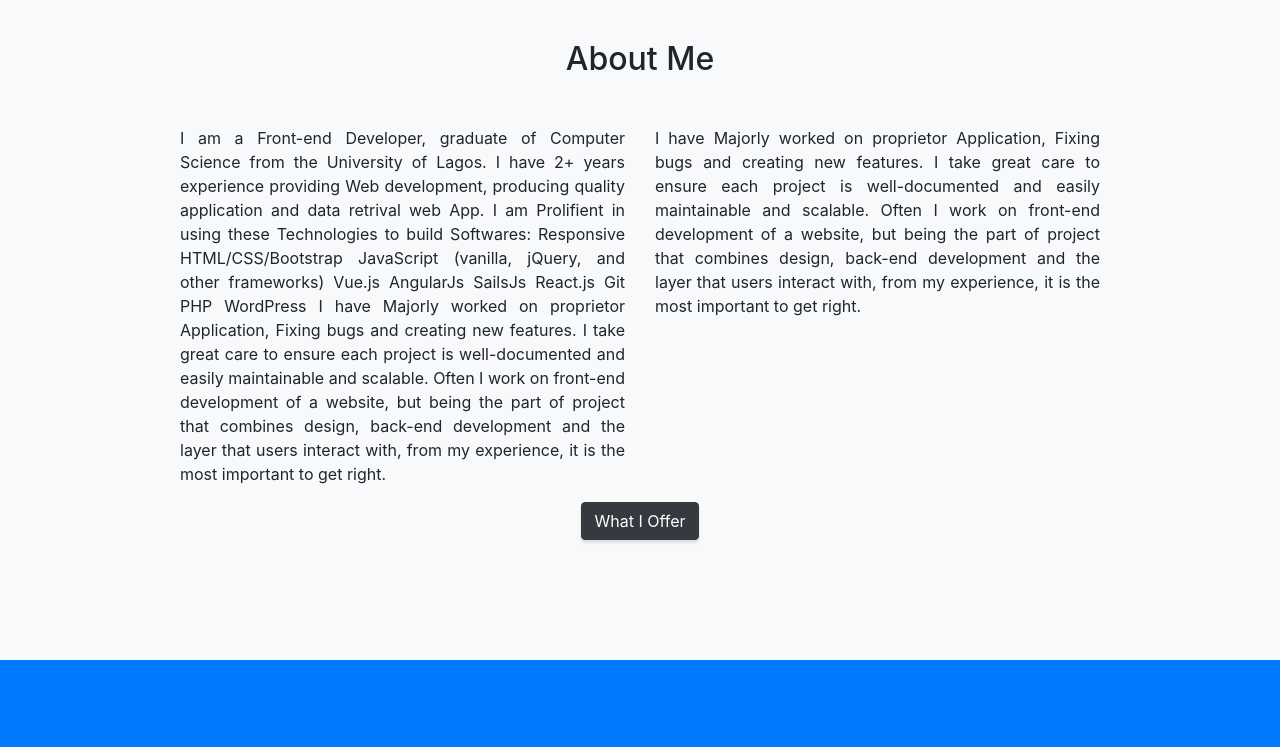
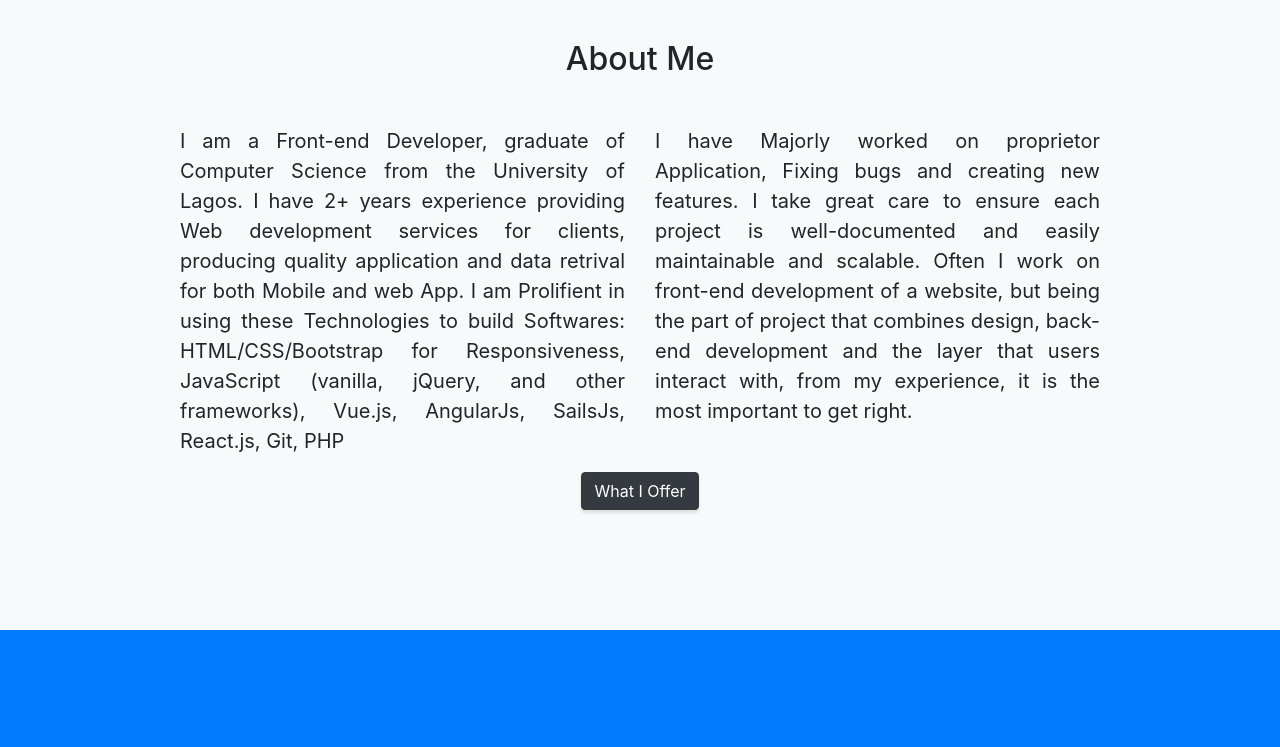
Before and after one commit to chinedu16/portfolio-web-ui, a website with bundled scripts: page index.html in a window 1280 px wide. Shown: the part 880-1627 px from the top of the page. Built offline with nearby package versions, Linux system fonts and the light colour scheme.

Commit message:
changes to contents

```diff
--- a/index.html
+++ b/index.html
@@ -72,24 +72,19 @@
           <div class="col-lg-10 mx-auto">
             <h2>About Me</h2>
             <p class="lead mb-5">
-              <div class="row" style="text-align: justify;">
+              <div class="row" style="text-align: justify; font-size: 20px;">
                 <div class="col-md-6">
                   I am a Front-end Developer, graduate of Computer Science from the University of Lagos.
-                  I have 2+ years experience providing Web development, producing quality application and data retrival web App.
+                  I have 2+ years experience providing Web development services for clients, producing quality application and data retrival for both Mobile and web App.
                   I am Prolifient in using these Technologies to build Softwares:
-                  Responsive HTML/CSS/Bootstrap
-                  JavaScript (vanilla, jQuery, and other frameworks)
-                  Vue.js
-                  AngularJs
-                  SailsJs
-                  React.js
-                  Git
+                  HTML/CSS/Bootstrap for Responsiveness,
+                  JavaScript (vanilla, jQuery, and other frameworks),
+                  Vue.js,
+                  AngularJs,
+                  SailsJs,
+                  React.js,
+                  Git,
                   PHP
-                  WordPress
-                  I have Majorly worked on proprietor Application, Fixing bugs and creating new features.
-                  I take great care to ensure each project is well-documented and easily maintainable and scalable.
-                  Often I work on front-end development of a website, but being the part of project that combines design, back-end development and the layer that users interact with,
-                  from my experience, it is the most important to get right.
 
                 </div>
                 <div class="col-md-6">
@@ -185,8 +180,8 @@
             <a class="portfolio-item" href="#">
               <span class="caption">
                 <span class="caption-content">
-                  <h2>Shopping Cart</h2>
-                  <p class="mb-0">An app to where you can view pictures and pay for the ones you like</p>
+                  <h2>Sharp Tenant</h2>
+                  <p class="mb-0">Write Reviews and link up with trustworthy house agents to get an apartment of your choice</p>
                 </span>
               </span>
               <img class="img-fluid" src="dist/img/portfolio-1.jpg" alt="">
@@ -218,8 +213,8 @@
             <a class="portfolio-item" href="#">
               <span class="caption">
                 <span class="caption-content">
-                  <h2>Members Data</h2>
-                  <p class="mb-0">Collect personal members data from mobile in an organisation and displays it in the web</p>
+                  <h2>Booksnow App</h2>
+                  <p class="mb-0">Read books, Review book, read up plots to your favourite books</p>
                 </span>
               </span>
               <img class="img-fluid" src="dist/img/portfolio-4.jpg" alt="">
```
